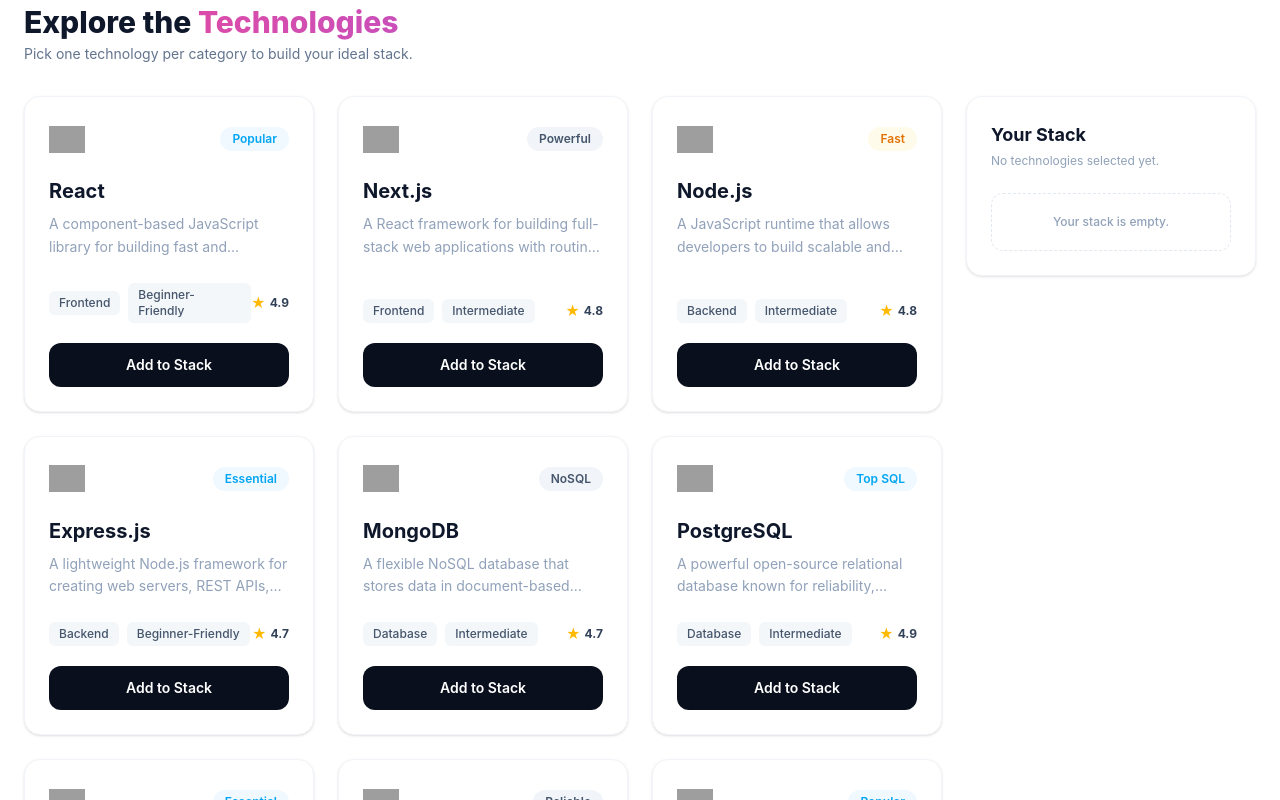
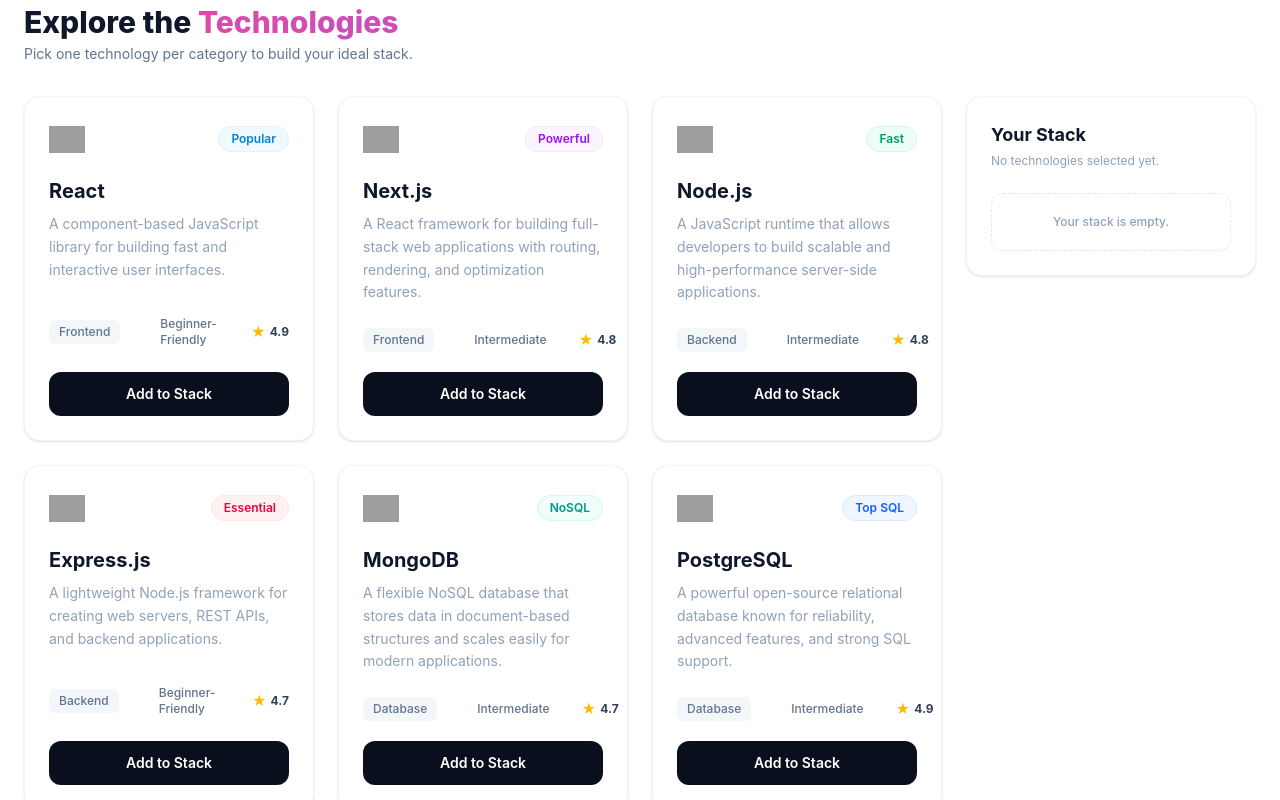
Before and after one commit to smerfan0009-sys/Dev-Stack, a React (Vite) app: page / in a window 1280 px wide. Shown: the part 700-1500 px from the top of the page. Built offline with nearby package versions, Linux system fonts and the light colour scheme; grey boxes are pictures that could not be loaded.

Commit message:
Stacks-Card-Fix

```diff
--- a/src/components/Navbar.tsx
+++ b/src/components/Navbar.tsx
@@ -4,7 +4,6 @@
     const [isOpen, setIsOpen] = useState(false);
 
     return (
-        /* sticky পরিপূরক হিসেবে fixed top-0 left-0 w-full ব্যবহার করা হয়েছে */
         <nav className="fixed top-0 left-0 w-full bg-white z-50 p-4 border-b border-slate-100 shadow-sm">
             <div className="max-w-7xl mx-auto flex items-center justify-between">
 
--- a/src/components/SelectedStacks.tsx
+++ b/src/components/SelectedStacks.tsx
@@ -10,15 +10,12 @@
 const SelectedStacks = ({ stacks, onRemove, onRemoveAll }: SelectedStacksProps) => {
     return (
         <div className="bg-white border border-slate-100 rounded-2xl p-6 shadow-sm">
-            {/* হেডার */}
             <div className="mb-6">
                 <h3 className="text-lg font-bold text-slate-900">Your Stack</h3>
                 <p className="text-xs text-slate-400 mt-1">
                     {stacks.length} {stacks.length === 1 ? 'Technology' : 'Technologies'} Selected
                 </p>
             </div>
-
-            {/* সিলেক্ট করা টেকনোলজির তালিকা */}
             <div className="space-y-4 max-h-[400px] overflow-y-auto pr-1">
                 {stacks.map((stack) => (
                     <div key={stack.id} className="flex items-center justify-between">
@@ -38,7 +35,6 @@
                             </div>
                         </div>
 
-                        {/* রিমুভ বাটন (✕) */}
                         <button
                             onClick={() => onRemove(stack.id)}
                             className="text-slate-300 hover:text-red-500 p-1 transition-colors cursor-pointer text-base font-bold"
@@ -49,8 +45,6 @@
                     </div>
                 ))}
             </div>
-
-            {/* Remove All বাটন */}
             <div className="mt-6 pt-4 border-t border-slate-50">
                 <button
                     onClick={onRemoveAll}
--- a/src/components/StacksCards.tsx
+++ b/src/components/StacksCards.tsx
@@ -10,20 +10,29 @@
 const getBadgeStyle = (badge?: string) => {
     switch (badge?.toLowerCase()) {
         case 'popular':
+            return 'bg-sky-50 text-sky-600 border border-sky-100';
+        case 'powerful':
+            return 'bg-purple-50 text-purple-600 border border-purple-100';
+        case 'fast':
+            return 'bg-emerald-50 text-emerald-600 border border-emerald-100';
         case 'essential':
+            return 'bg-rose-50 text-rose-600 border border-rose-100';
+        case 'nosql':
+            return 'bg-teal-50 text-teal-600 border border-teal-100';
         case 'top sql':
-            return 'bg-sky-50 text-sky-500';
-        case 'versatile':
-        case 'standard':
-            return 'bg-emerald-50 text-emerald-500';
-        case 'fast':
-        case 'ubiquitous':
-            return 'bg-amber-50 text-amber-600';
-        case 'ssr / edge':
-        case 'cache':
-            return 'bg-pink-50 text-pink-500';
+            return 'bg-blue-50 text-blue-600 border border-blue-100';
+        case 'reliable':
+            return 'bg-indigo-50 text-indigo-600 border border-indigo-100';
+        case 'modern':
+            return 'bg-cyan-50 text-cyan-600 border border-cyan-100';
+        case 'classic':
+            return 'bg-violet-50 text-violet-600 border border-violet-100';
+        case 'containers':
+            return 'bg-blue-50 text-blue-700 border border-blue-200';
+        case 'lightning fast':
+            return 'bg-amber-50 text-amber-600 border border-amber-100';
         default:
-            return 'bg-slate-100 text-slate-600';
+            return 'bg-slate-100 text-slate-600 border border-slate-200';
     }
 };
 
@@ -33,7 +42,7 @@
     return (
         <div className="grid grid-cols-1 md:grid-cols-2 lg:grid-cols-3 gap-6">
             {stacks.map((stack: IStack) => {
-                // চেক করা হচ্ছে কার্ডটি অলরেডি সিলেক্টেড কি না
+
                 const isSelected = selectedStacks.some((item) => item.id === stack.id);
 
                 return (
@@ -58,7 +67,7 @@
                             <h3 className="text-xl font-bold text-slate-900 mt-5 mb-2">
                                 {stack.name}
                             </h3>
-                            <p className="text-slate-400 text-sm leading-relaxed mb-6 line-clamp-2 min-h-[40px]">
+                            <p className="text-slate-400 text-sm leading-relaxed mb-6">
                                 {stack.description}
                             </p>
                         </div>
@@ -66,10 +75,10 @@
                         <div>
                             <div className="flex items-center justify-between text-xs text-slate-500 mb-5">
                                 <div className="flex items-center gap-2">
-                                    <span className="bg-slate-100/80 px-2.5 py-1 rounded-md font-medium text-slate-600">
+                                    <span className="bg-slate-100/80 px-2.5 py-1 rounded-md font-medium text-slate-500">
                                         {stack.category}
                                     </span>
-                                    <span className="bg-slate-100/80 px-2.5 py-1 rounded-md font-medium text-slate-600">
+                                    <span className=" px-8 py-1 rounded-md font-medium text-slate-500">
                                         {stack.difficulty}
                                     </span>
                                 </div>
@@ -79,7 +88,6 @@
                                 </div>
                             </div>
 
-                            {/* isSelected সত্য হলে বাটন disabled এবং unclickable হবে */}
                             <button
                                 onClick={() => onAddToStack(stack)}
                                 disabled={isSelected}
--- a/src/index.css
+++ b/src/index.css
@@ -1,2 +1 @@
 @import "tailwindcss";
-@plugin "daisyui";
```
